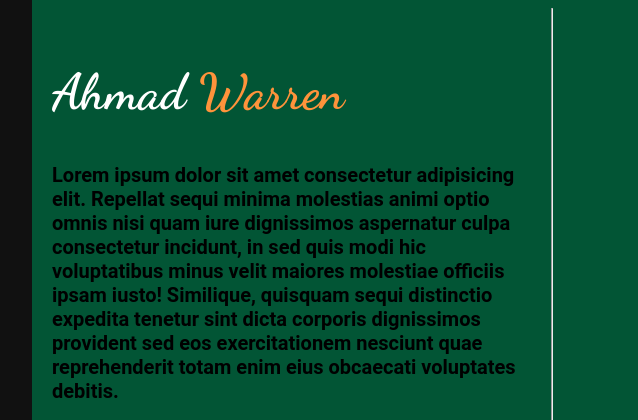
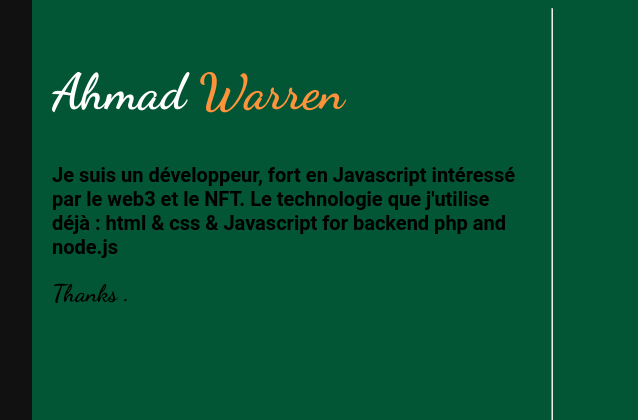
Before and after one commit to ahmadwarren/ahmadwarren, a plain HTML site: page index.html in a window 1280 px wide. Shown: the top 420 px of the page, 108-746 px from the left. Drawn offline with Linux system fonts and the light colour scheme.

Commit message:
Update index.html
Fanny things added

```diff
--- a/index.html
+++ b/index.html
@@ -50,7 +50,9 @@
             </h1>
             <p>
                 <!-- Au point du succes ,on s'engage. -->
-                Lorem ipsum dolor sit amet consectetur adipisicing elit. Repellat sequi minima molestias animi optio omnis nisi quam iure dignissimos aspernatur culpa consectetur incidunt, in sed quis modi hic voluptatibus minus velit maiores molestiae officiis ipsam iusto! Similique, quisquam sequi distinctio expedita tenetur sint dicta corporis dignissimos provident sed eos exercitationem nesciunt quae reprehenderit totam enim eius obcaecati voluptates debitis.
+                Je suis un développeur, fort en Javascript intéressé par le web3 et le NFT.
+                 Le technologie que j'utilise déjà :  html & css & Javascript for backend php and node.js
+
                 <br>
                     <h2>
                         Thanks .
```
